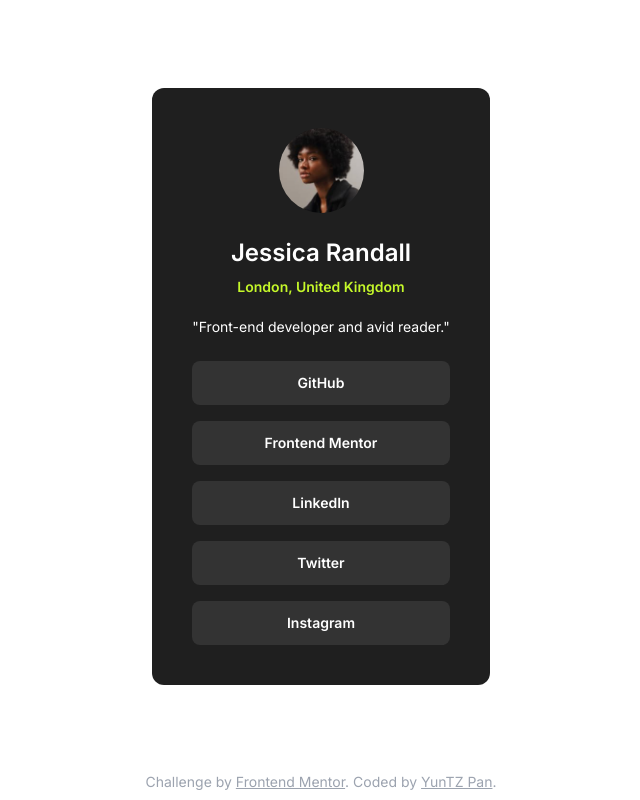
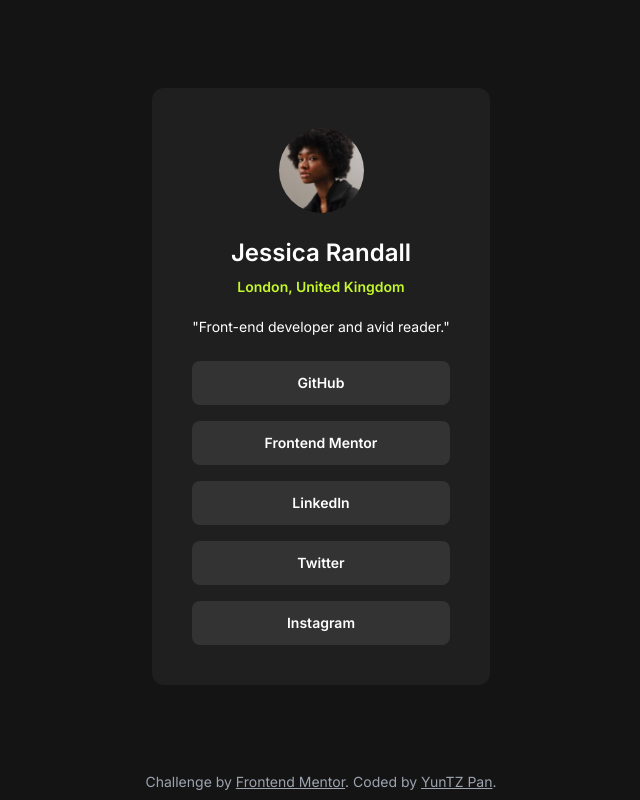
Before and after one commit to yyuntzpan/social-links-profile, a Next.js app: page / in a window 1280 px wide. Shown: the whole page, without its empty margins (319-959 px from the left). Built offline with nearby package versions, Linux system fonts and the light colour scheme.

Commit message:
[edit] change color setting

```diff
--- a/src/app/globals.css
+++ b/src/app/globals.css
@@ -10,16 +10,11 @@
   --Color-Grey-700: hsl(0, 0%, 20%);
   --Color-Grey-800: hsl(0, 0%, 12%);
   --Color-Grey-900: hsl(0, 0%, 8%);
-  --foreground-rgb: 0, 0, 0;
+  --foreground-rgb: hsl(0, 0%, 8%);
   --background-start-rgb: 214, 219, 220;
   --background-end-rgb: 255, 255, 255;
   --font-inter: "Inter", sans-serif;
 }
-
-/* @font-face {
-  font-family: var(--font-inter);
-  src: url("/fonts/Inter-VariableFont_slnt\,wght.ttf") format("truetype");
-} */
 
 @media (prefers-color-scheme: dark) {
   :root {
```
